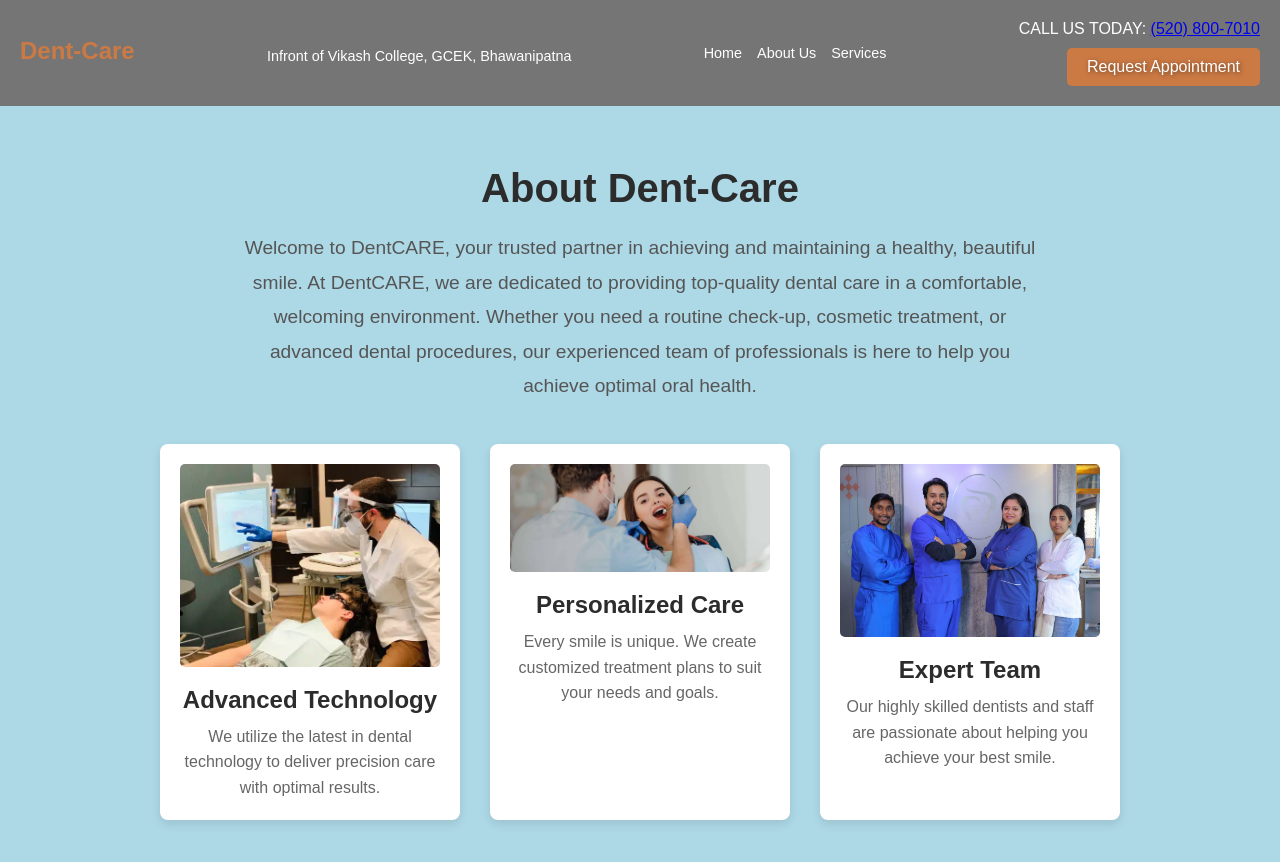
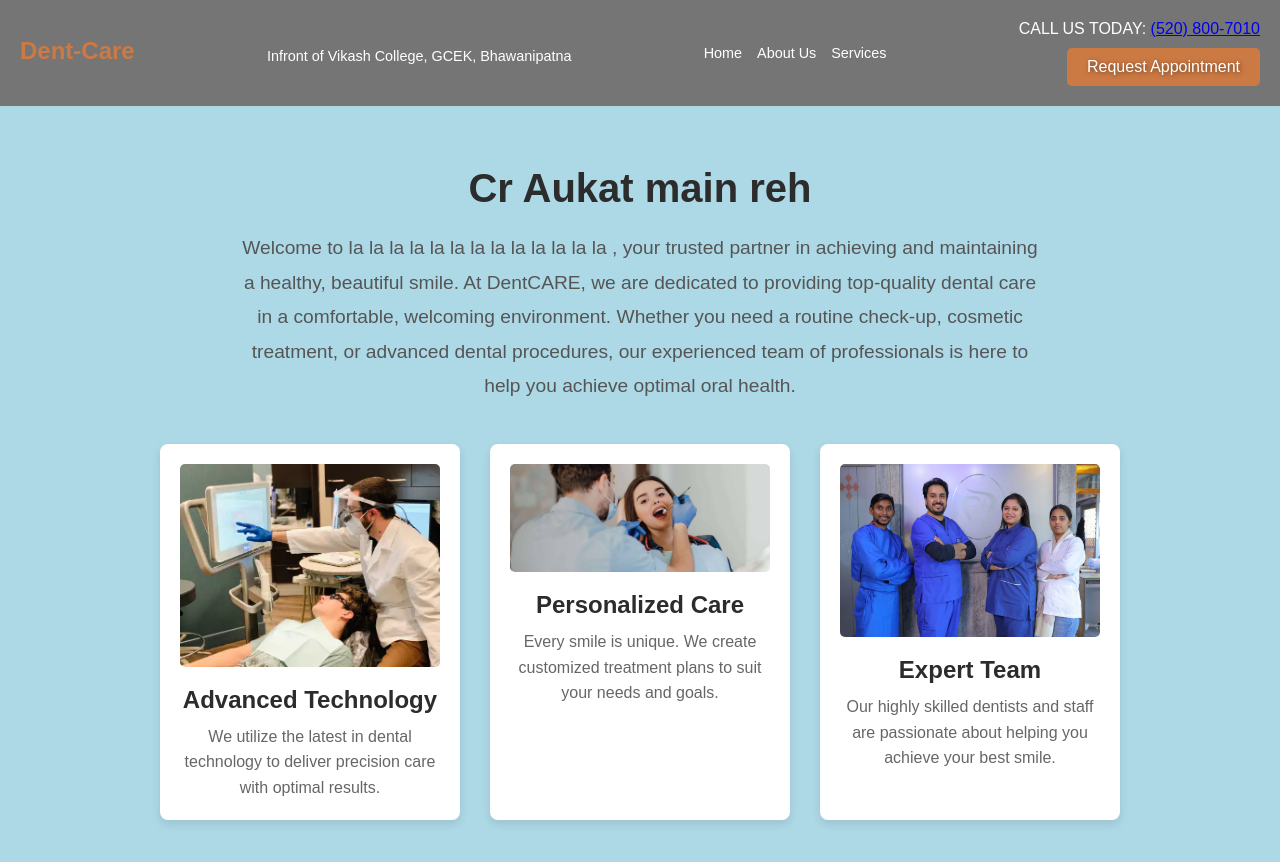
Before and after one commit to ompanigrahi/khusi, a plain HTML site: page index.html in a window 1280 px wide. Drawn offline with Linux system fonts and the light colour scheme.

Commit message:
Update index.html

```diff
--- a/index.html
+++ b/index.html
@@ -32,9 +32,9 @@
 
     <main class="about-section">
         <div class="about-content">
-            <h2 class="section-title">About Dent-Care</h2>
+            <h2 class="section-title">Cr Aukat main reh</h2>
             <p class="section-description">
-                Welcome to DentCARE, your trusted partner in achieving and maintaining a healthy, beautiful smile. At DentCARE, we are dedicated to providing top-quality dental care in a comfortable, welcoming environment. Whether you need a routine check-up, cosmetic treatment, or advanced dental procedures, our experienced team of professionals is here to help you achieve optimal oral health.
+                Welcome to la la la la la la la la la la la la la , your trusted partner in achieving and maintaining a healthy, beautiful smile. At DentCARE, we are dedicated to providing top-quality dental care in a comfortable, welcoming environment. Whether you need a routine check-up, cosmetic treatment, or advanced dental procedures, our experienced team of professionals is here to help you achieve optimal oral health.
             </p>
             <div class="about-features">
                 <div class="feature">
```
